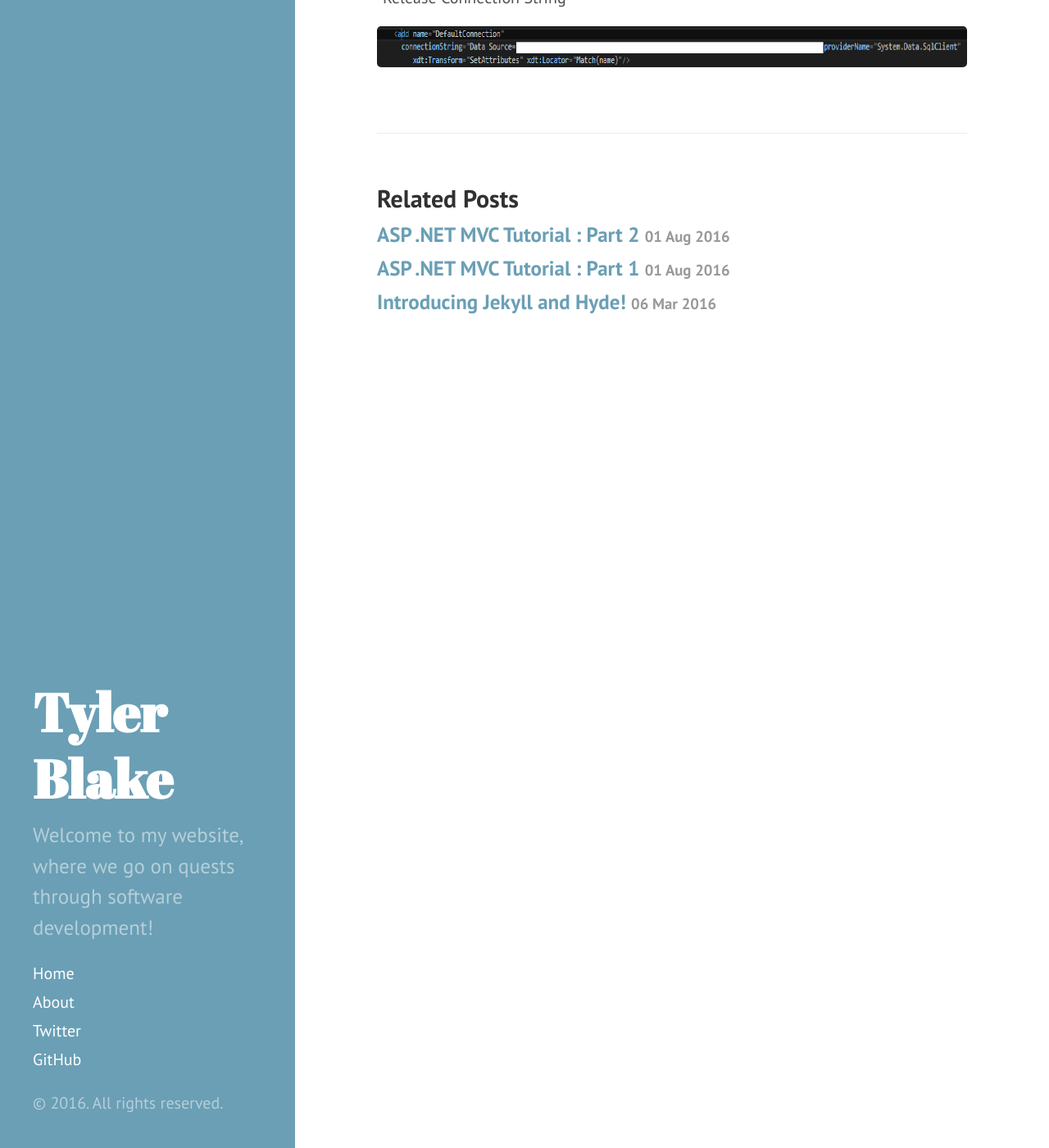
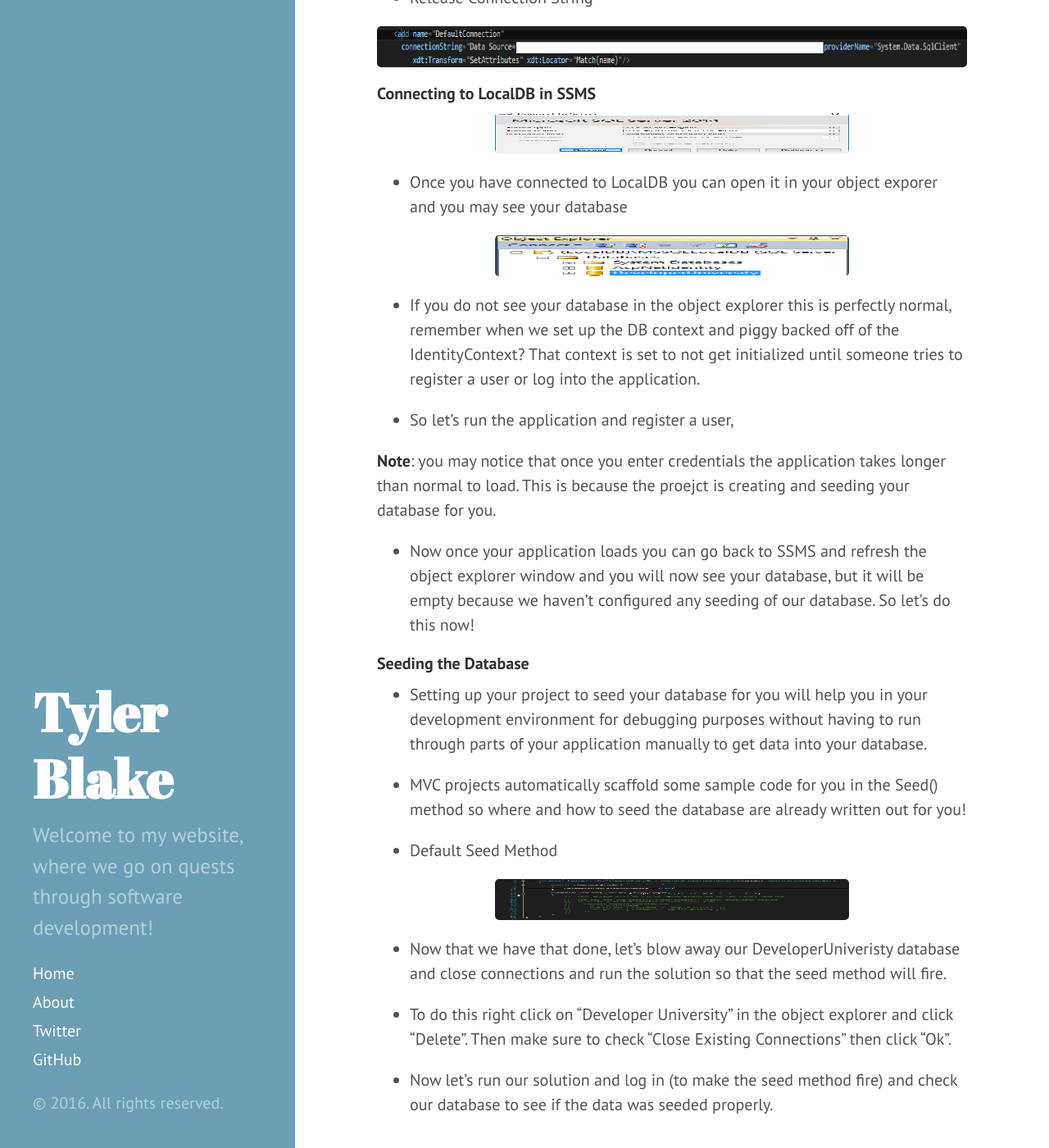
Before and after one commit to tylerablake/website, a Jekyll site: the page built from _posts/2016-08-01-mvc-tutorial-part3.md, in a window 1280 px wide and 1400 px high, scrolled down 1518 px. Shown: the whole window at 82% size. Built offline with Jekyll 4.4.1, drawn with Linux system fonts in a browser that asks for light colours; some of the changed text lies outside the part shown.

Commit message:
initial commit for seeding database section

```diff
--- a/_posts/2016-08-01-mvc-tutorial-part3.md
+++ b/_posts/2016-08-01-mvc-tutorial-part3.md
@@ -33,13 +33,51 @@ This is a tutorial series showing how to get up and running with MVC. In this se
 
 * This is all we must do to get the functionality we wanted, but there is 1 thing we must make sure of. The **Name** property of the connection strings **must must**. (Shown below)
 
-*LocalDB Connection String
+* LocalDB Connection String
 
 <img src="/assets/localDBConnectionString.png" width="100%;" height="50px;" style="margin:auto;">
 
-*Release Connection String
+* Release Connection String
 
 <img src="/assets/releaseConnectionString.png" width="100%;" height="50px;" style="margin:auto;">
+
+#### Connecting to LocalDB in SSMS
+
+<img src="/assets/connectingToLocalDB.png" width="60%;" height="50px;" style="margin:auto;">
+
+* Once you have connected to LocalDB you can open it in your object exporer and you may see your database
+
+<img src="/assets/localDBObjectExplorer.png" width="60%;" height="50px;" style="margin:auto;">
+
+* If you do not see your database in the object explorer this is perfectly normal, remember when we set up the DB context and piggy backed off of the IdentityContext? That context is set to not get initialized until someone tries to register a user or log into the application.
+
+* So let's run the application and register a user,
+
+**Note**: you may notice that once you enter credentials the application takes longer than normal to load. This is because the proejct is creating and seeding your database for you.
+
+* Now once your application loads you can go back to SSMS and refresh the object explorer window and you will now see your database, but it will be empty because we haven't configured any seeding of our database. So let's do this now!
+
+
+#### Seeding the Database
+
+* Setting up your project to seed your database for you will help you in your development environment for debugging purposes without having to run through parts of your application manually to get data into your database.
+
+* MVC projects automatically scaffold some sample code for you in the Seed() method so where and how to seed the database are already written out for you!
+
+* Default Seed Method
+
+<img src="/assets/defaultSeedmethod.png" width="60%;" height="50px;" style="margin:auto;">
+
+<!-- * Updated Seed Method
+
+<img src="/assets/defaultSeedmethod.png" width="60%;" height="50px;" style="margin:auto;">
+ -->
+
+* Now that we have that done, let's blow away our DeveloperUniveristy database and close connections and run the solution so that the seed method will fire.
+
+* To do this right click on "Developer University" in the object explorer and click "Delete". Then make sure to check "Close Existing Connections" then click "Ok".
+
+* Now let's run our solution and log in (to make the seed method fire) and check our database to see if the data was seeded properly.
 
 <!-- TODO:
 
```
Also changed, not shown: assets/connectingToLocalDB.png (added), assets/defaultSeedMethod.png (added), assets/localDBObjectExplorer.png (added).
